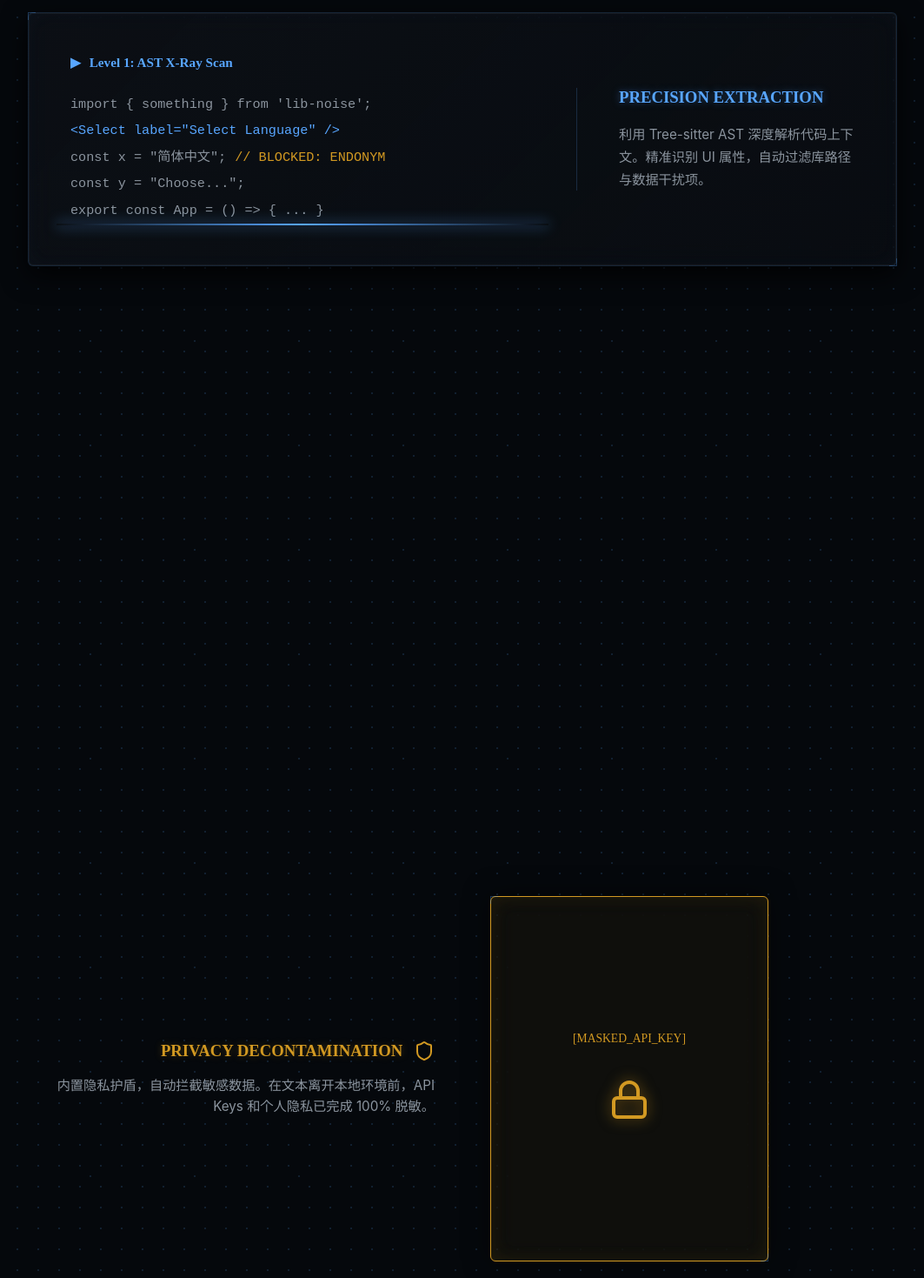
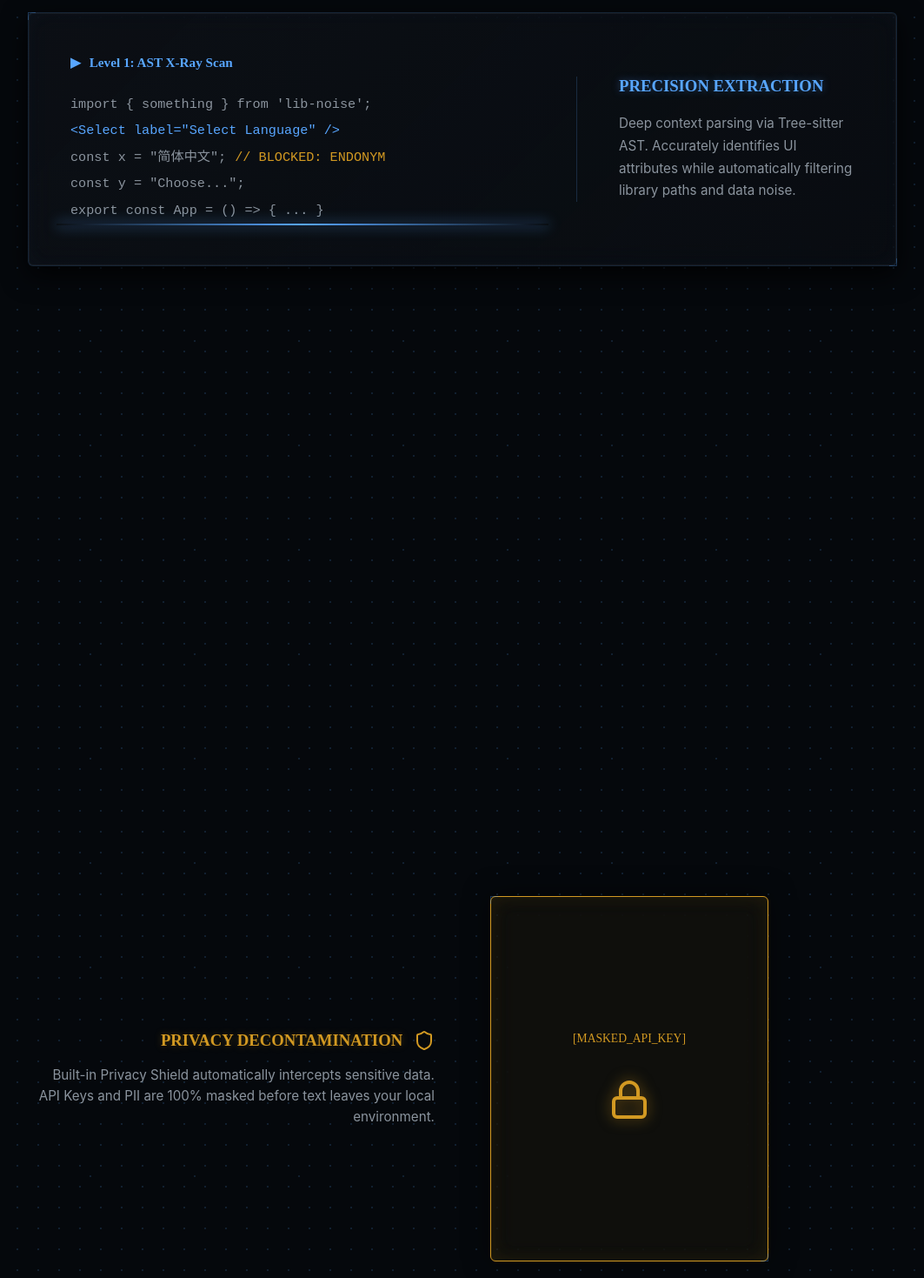
Before and after one commit to Shirolin/i18n-agent-skill, a React (Vite) app: page / in a window 1280 px wide. Shown: the part 1240-2709 px from the top of the page at 87% size, without its empty margins (88-1151 px from the left). Built offline with nearby package versions, Linux system fonts and the light colour scheme.

Commit message:
docs(site): 移除中英混排，统一为全英文以契合工业级调性

```diff
--- a/src/components/FinalEvolution.tsx
+++ b/src/components/FinalEvolution.tsx
@@ -35,7 +35,7 @@ const FinalEvolution = ({ scrollProgress }: Props) => {
           L3 TRUTH SECURED
         </h2>
         <p style={{ color: 'var(--text-muted)', margin: '1.5rem 0 0', lineHeight: '1.8', fontSize: '1rem' }}>
-          人工 Commit 确认最终翻译。所有翻译项已锁定为 <strong style={{ color: 'var(--text)' }}>L3 终审状态</strong>，确保内容一致且不可篡改，驱动项目稳健演进。
+          Manual Commit confirms final translation. All items are locked into <strong style={{ color: 'var(--text)' }}>L3 Approved State</strong>, ensuring immutable consistency and robust evolution.
         </p>
       </div>
 
--- a/src/components/Hero.tsx
+++ b/src/components/Hero.tsx
@@ -58,7 +58,7 @@ const Hero = () => {
           fontWeight: 300
         }}
       >
-        为规模化项目而生。高精度 AST 提取，内置隐私护盾，<br/>驱动国际化从“搜索”向“进化”跃迁。
+        Built for scale. High-precision AST extraction, built-in Privacy Shield,<br/>driving internationalization from 'Search' to 'Evolution'.
       </motion.p>
 
       <motion.div
--- a/src/components/PrivacyPool.tsx
+++ b/src/components/PrivacyPool.tsx
@@ -30,7 +30,7 @@ const PrivacyPool = ({ scrollProgress }: Props) => {
             PRIVACY DECONTAMINATION <Shield size={24} />
           </h3>
           <p style={{ color: 'var(--text-muted)', fontSize: '0.95rem', marginTop: '1rem', lineHeight: '1.6' }}>
-            内置隐私护盾，自动拦截敏感数据。在文本离开本地环境前，API Keys 和个人隐私已完成 100% 脱敏。
+            Built-in Privacy Shield automatically intercepts sensitive data. API Keys and PII are 100% masked before text leaves your local environment.
           </p>
         </div>
 
--- a/src/components/ScannerStation.tsx
+++ b/src/components/ScannerStation.tsx
@@ -85,7 +85,7 @@ const ScannerStation = ({ scrollProgress }: Props) => {
           }}>
             <h3 style={{ color: 'var(--primary)', fontFamily: 'Technical', textShadow: '0 0 10px var(--primary-glow)' }}>PRECISION EXTRACTION</h3>
             <p style={{ fontSize: '0.95rem', color: 'var(--text-muted)', marginTop: '1.2rem', lineHeight: '1.7' }}>
-              利用 Tree-sitter AST 深度解析代码上下文。精准识别 UI 属性，自动过滤库路径与数据干扰项。
+              Deep context parsing via Tree-sitter AST. Accurately identifies UI attributes while automatically filtering library paths and data noise.
             </p>
           </div>
         </div>
```
